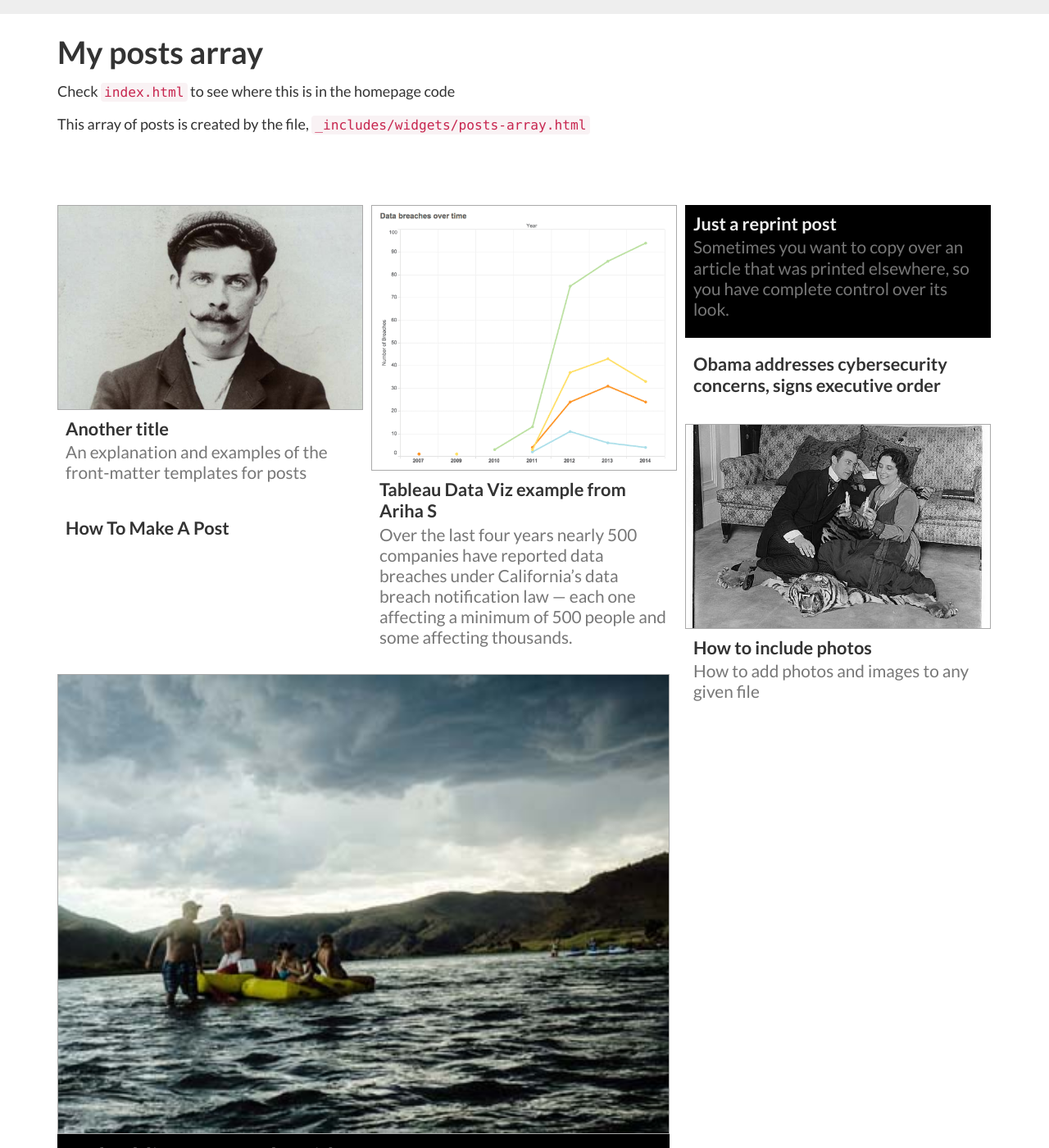
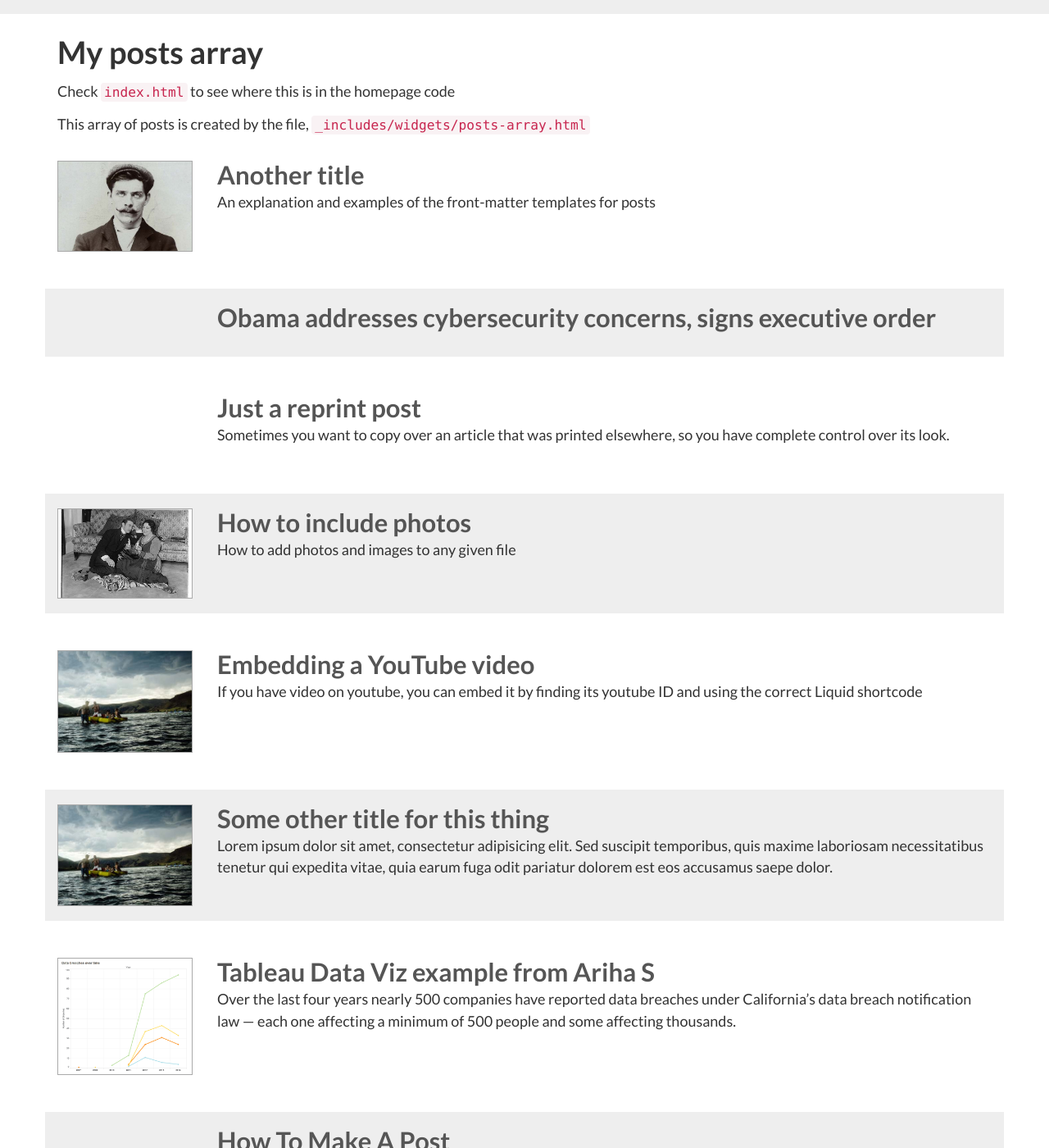
Before and after one commit to FaridaJ/FaridaJ.github.io, a Jekyll site: the page built from index.html, in a window 1280 px wide and 1400 px high, scrolled down 930 px. Shown: the whole window at 82% size. Built offline with Jekyll 4.4.1, drawn with Linux system fonts in a browser that asks for light colours; comment, search, counter and statistics services are not loaded.

Commit message:
first story

```diff
--- a/index.html
+++ b/index.html
@@ -23,7 +23,7 @@ hide_header: true
         This array of posts is created by the file, <code>_includes/widgets/posts-array.html</code>
       </p>
 
-      {% include widgets/posts-array.html %}
+      {% include widgets/posts-lister.html %}
     </div>
   </section>
 </div>
```
